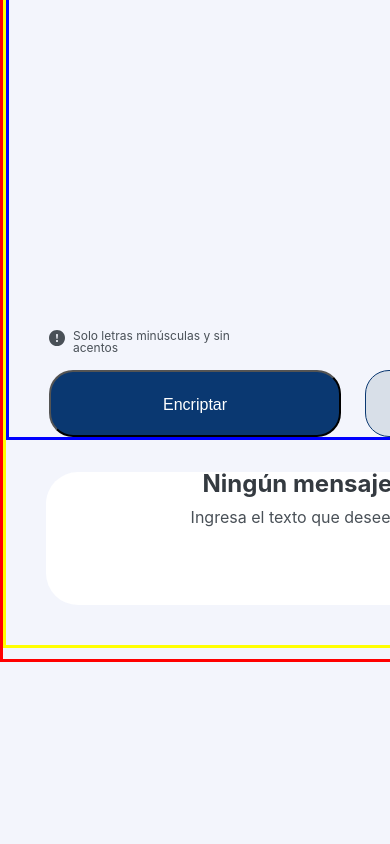
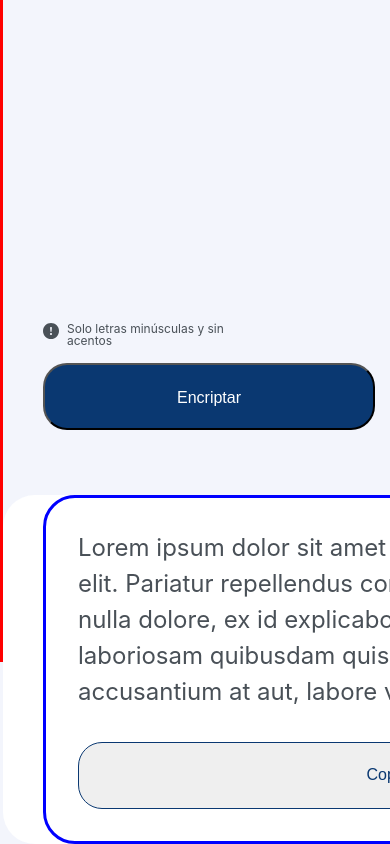
Before and after one commit to Chinicuil87/encriptador, a plain HTML site: page index.html in a window 390 px wide. Shown: the part 518-1362 px from the top of the page. Before the commit the page ends 1180 px from the top, so only its background shows below. Drawn offline with Linux system fonts and the light colour scheme; a web font is replaced by a local one.

Commit message:
actuazalicacion tablet

```diff
--- a/static/css/style.css
+++ b/static/css/style.css
@@ -178,16 +178,16 @@ Seccion de retorno
     margin: 32px;
 }
 .mostrar{
-
+    display: none;
 }
 
 .tex-retorno{
-    display: none;
+
 }
 
 /*
 /////////////////////////////////////////////////////////////////////
-Pantalla responsiba hasta 768px
+Pantalla responsiba hasta 768px 1174px
 /////////////////////////////////////////////////////////////////////
 */
 
@@ -201,7 +201,6 @@ Pantalla responsiba hasta 768px
     }
 
     main{
-        border: solid yellow;
         display: block;
         margin: 0;
         padding: 0;
@@ -209,21 +208,21 @@ Pantalla responsiba hasta 768px
 
     .logo{
         background-image: url(../img/Group\ 3.svg);
-        width: 31.086px;
-        height: 50.581px;
-        margin: 76px 0 0 40px;
+        width: 31.09px;
+        height: 50.58px;
+        margin: 73.42px 0 0 40px;
     }
 
     .ingresar{
-        width: 688px;
-        border: solid blue;
+        width: 100%;
         height: auto;
-        margin: 114px 0 0 0;
+        margin: 116px 0 0 0;
     }
 
     textarea{
         margin: 0 40px 0 40px;
         padding: 0;
+        width: 688px;
         height: 596px;
     }
 
@@ -231,7 +230,13 @@ Pantalla responsiba hasta 768px
         margin: 0 0 0 40px;
     }
 
+    .botones{
+        width: 100%;
+        margin: 0;
+    }
+
     .boton-general{
+        margin: 0;
         width: 332px;
     }
 
@@ -244,17 +249,22 @@ Pantalla responsiba hasta 768px
     }
 
     .retorno{
-        width: 688px;
-        height: 133px;
-        margin: 0 40px 40px 40px;
+        margin: 0;
+        padding: 0;
+        width: 100%;
+        height: 100%;
     }
 
     .imagen-busqueda{
-        background: none;
-        width: 0;
-        height: 0;
-        margin: 0;
-        padding: 0;
+        display: none;
+    }
+
+    .mostrar{
+        width: 688px;
+        height: 133px;
+        border-radius: 32px;
+        margin-top: 65px;
+        margin-left: 40px;
     }
 
     .texto-niguno{
@@ -265,7 +275,24 @@ Pantalla responsiba hasta 768px
     .texto-desea{
         width: 624px;
         height: 24px;
+    }
 
+    .tex-retorno{
+        border: solid blue;
+        width: 688px;
+        height: 343px;
+        margin-top: 65px;
+        margin-left: 40px;
+        border-radius: 32px;
+    }
+
+    .nuevo-texto{
+        width: 624px;
+        height: 180px;
+    }
+
+    .boton-copiar{
+        width: 624px;
     }
 }
 
```
